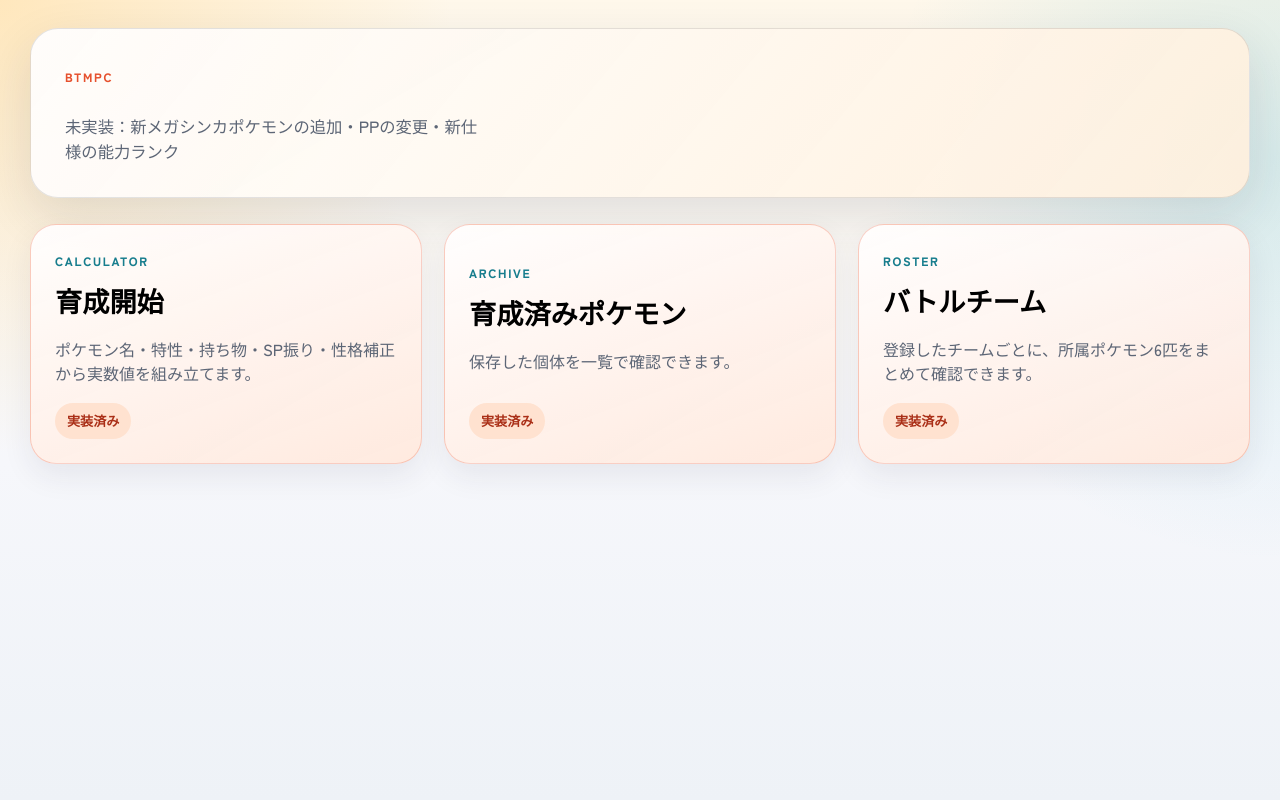
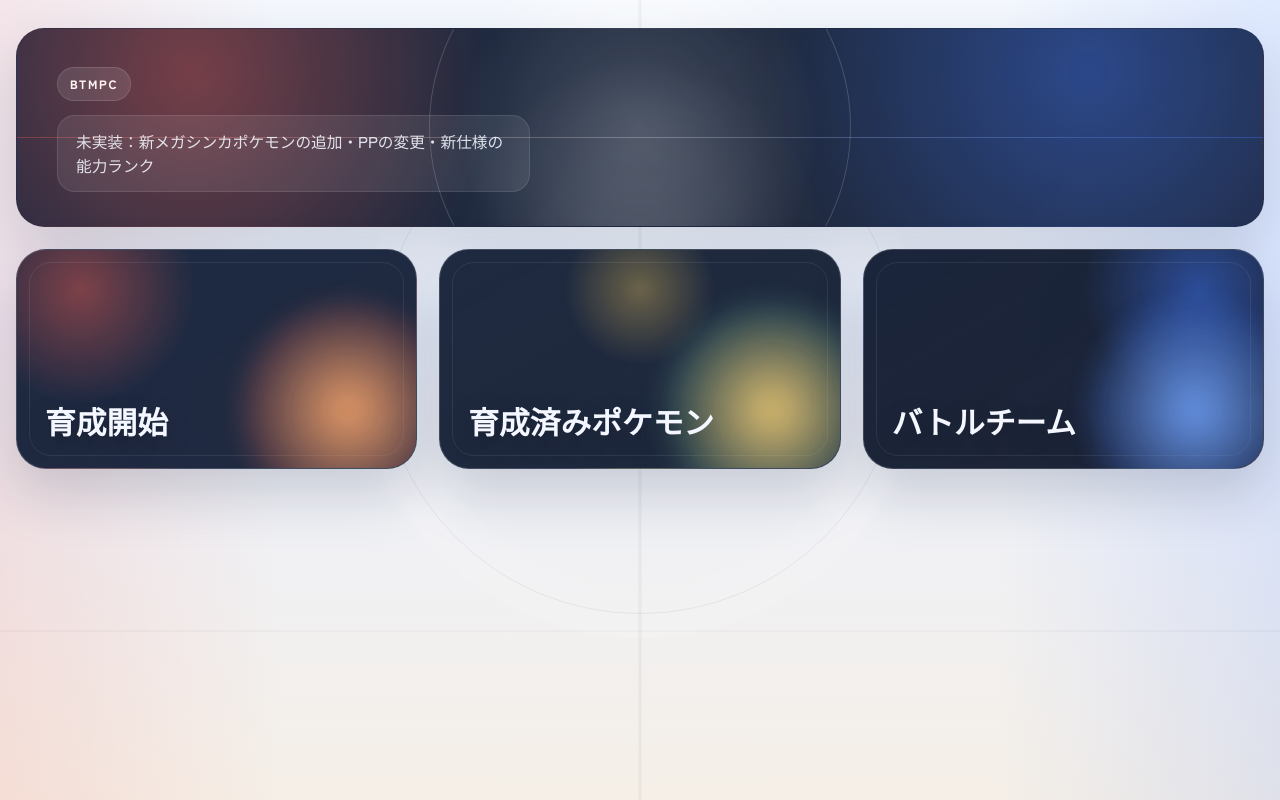
Before and after one commit to nkjm-n/Battle_management_for_pokemonchampions, a React (Vite) app: page / in a window 1280 px wide. Built offline with nearby package versions, Linux system fonts and the light colour scheme.

Commit message:
Refresh home screen with battle theme

```diff
--- a/src/App.jsx
+++ b/src/App.jsx
@@ -93,23 +93,17 @@ const homeCards = [
   {
     id: "training",
     title: "育成開始",
-    eyebrow: "Calculator",
-    description: "ポケモン名・特性・持ち物・SP振り・性格補正から実数値を組み立てます。",
-    status: "available",
+    tone: "training",
   },
   {
     id: "trained",
     title: "育成済みポケモン",
-    eyebrow: "Archive",
-    description: "保存した個体を一覧で確認できます。",
-    status: "available",
+    tone: "trained",
   },
   {
     id: "teams",
     title: "バトルチーム",
-    eyebrow: "Roster",
-    description: "登録したチームごとに、所属ポケモン6匹をまとめて確認できます。",
-    status: "available",
+    tone: "teams",
   },
 ];
 
@@ -467,18 +461,11 @@ export default function App() {
         {homeCards.map((card) => (
           <button
             key={card.id}
-            className={`home-card ${card.status === "available" ? "home-card--active" : ""}`}
+            className={`home-card home-card--${card.tone}`}
             type="button"
             onClick={() => (card.id === "training" ? openTrainingForCreate() : moveTo(card.id))}
           >
-            <div className="home-card__header">
-              <span>{card.eyebrow}</span>
-              <strong>{card.title}</strong>
-            </div>
-            <p>{card.description}</p>
-            <span className={`home-card__status home-card__status--${card.status}`}>
-              {card.status === "available" ? "実装済み" : "準備中"}
-            </span>
+            <strong className="home-card__title">{card.title}</strong>
           </button>
         ))}
       </section>
--- a/src/styles.css
+++ b/src/styles.css
@@ -5,23 +5,27 @@
   font-family: "Zen Kaku Gothic New", "Hiragino Sans", sans-serif;
   line-height: 1.5;
   font-weight: 500;
-  color: #1d2430;
+  color: #182235;
   background:
-    radial-gradient(circle at top left, rgba(255, 196, 92, 0.32), transparent 30%),
-    radial-gradient(circle at right 20%, rgba(46, 173, 206, 0.18), transparent 28%),
-    linear-gradient(180deg, #fff8eb 0%, #f6f7fb 58%, #eef2f7 100%);
-  --surface: rgba(255, 255, 255, 0.86);
-  --surface-strong: rgba(255, 255, 255, 0.94);
-  --surface-soft: rgba(254, 247, 232, 0.82);
-  --border: rgba(29, 36, 48, 0.12);
-  --shadow: 0 18px 50px rgba(35, 42, 60, 0.12);
-  --shadow-soft: 0 12px 30px rgba(35, 42, 60, 0.08);
-  --accent: #e6512e;
-  --accent-deep: #aa2f17;
-  --accent-soft: #ffe2d0;
-  --ink-soft: #5d6676;
-  --teal: #177d8d;
-  --teal-soft: #d9f2f5;
+    radial-gradient(circle at 16% 14%, rgba(255, 98, 98, 0.28), transparent 26%),
+    radial-gradient(circle at 84% 14%, rgba(70, 133, 255, 0.28), transparent 28%),
+    radial-gradient(circle at 50% 28%, rgba(255, 255, 255, 0.74), transparent 16%),
+    linear-gradient(180deg, #f5f9ff 0%, #ecf2ff 42%, #f5efe7 100%);
+  --surface: rgba(255, 255, 255, 0.76);
+  --surface-strong: rgba(255, 255, 255, 0.86);
+  --surface-soft: rgba(240, 245, 255, 0.78);
+  --border: rgba(24, 34, 53, 0.12);
+  --shadow: 0 22px 60px rgba(18, 29, 50, 0.16);
+  --shadow-soft: 0 14px 34px rgba(18, 29, 50, 0.1);
+  --accent: #df4b3b;
+  --accent-deep: #931f15;
+  --accent-soft: #ffe1db;
+  --ink-soft: #58647b;
+  --teal: #285fda;
+  --teal-soft: #dbe7ff;
+  --arena-red: #f05d52;
+  --arena-blue: #3f78ff;
+  --arena-night: #13213a;
 }
 
 * {
@@ -31,6 +35,41 @@
 body {
   margin: 0;
   min-width: 320px;
+  background:
+    radial-gradient(circle at 50% 12%, rgba(255, 255, 255, 0.88), transparent 18%),
+    linear-gradient(90deg, rgba(240, 93, 82, 0.12), transparent 22%, transparent 78%, rgba(63, 120, 255, 0.12)),
+    linear-gradient(180deg, #f5f9ff 0%, #ecf2ff 42%, #f5efe7 100%);
+  background-attachment: fixed;
+}
+
+body::before,
+body::after {
+  content: "";
+  position: fixed;
+  inset: auto;
+  pointer-events: none;
+  z-index: 0;
+}
+
+body::before {
+  left: 50%;
+  top: 92px;
+  width: min(520px, 76vw);
+  height: min(520px, 76vw);
+  transform: translateX(-50%);
+  border: 1px solid rgba(24, 34, 53, 0.08);
+  border-radius: 50%;
+  box-shadow:
+    0 0 0 24px rgba(255, 255, 255, 0.18),
+    inset 0 0 80px rgba(255, 255, 255, 0.34);
+  opacity: 0.75;
+}
+
+body::after {
+  inset: 0;
+  background:
+    linear-gradient(90deg, transparent 49.8%, rgba(24, 34, 53, 0.06) 50%, transparent 50.2%),
+    linear-gradient(180deg, transparent calc(100% - 170px), rgba(24, 34, 53, 0.06) calc(100% - 169px), transparent calc(100% - 168px));
 }
 
 button,
@@ -45,11 +84,13 @@ button {
 
 #root {
   min-height: 100vh;
+  position: relative;
+  z-index: 1;
 }
 
 .app-shell,
 .view-shell {
-  width: min(1220px, calc(100vw - 32px));
+  width: min(1280px, calc(100vw - 32px));
   margin: 0 auto;
   padding: 28px 0 48px;
 }
@@ -63,9 +104,9 @@ button {
 .hero {
   display: grid;
   grid-template-columns: 1fr;
-  gap: 24px;
+  gap: 18px;
   align-items: stretch;
-  margin-bottom: 26px;
+  margin-bottom: 22px;
 }
 
 .hero--compact {
@@ -86,9 +127,38 @@ button {
 
 .hero__main {
   background:
-    linear-gradient(130deg, rgba(255, 255, 255, 0.94), rgba(255, 239, 220, 0.9)),
-    linear-gradient(150deg, rgba(230, 81, 46, 0.1), transparent 45%);
-  padding: 34px;
+    radial-gradient(circle at 14% 22%, rgba(240, 93, 82, 0.42), transparent 28%),
+    radial-gradient(circle at 86% 22%, rgba(63, 120, 255, 0.4), transparent 30%),
+    radial-gradient(circle at 50% 110%, rgba(255, 255, 255, 0.16), transparent 28%),
+    linear-gradient(140deg, rgba(19, 33, 58, 0.96), rgba(20, 28, 47, 0.95));
+  color: #f5f8ff;
+  padding: 38px 40px 34px;
+  position: relative;
+  overflow: hidden;
+  isolation: isolate;
+}
+
+.hero__main::before {
+  content: "";
+  position: absolute;
+  left: 50%;
+  bottom: -112px;
+  width: min(420px, 52vw);
+  height: min(420px, 52vw);
+  transform: translateX(-50%);
+  border-radius: 50%;
+  border: 1px solid rgba(255, 255, 255, 0.16);
+  background: radial-gradient(circle, rgba(255, 255, 255, 0.18), transparent 62%);
+  z-index: -1;
+}
+
+.hero__main::after {
+  content: "";
+  position: absolute;
+  inset: auto 0 88px;
+  height: 1px;
+  background: linear-gradient(90deg, rgba(240, 93, 82, 0.35), rgba(255, 255, 255, 0.24), rgba(63, 120, 255, 0.35));
+  z-index: -1;
 }
 
 .hero__panel {
@@ -104,16 +174,22 @@ button {
   display: inline-flex;
   align-items: center;
   gap: 8px;
-  margin: 0 0 10px;
+  margin: 0 0 14px;
+  padding: 7px 12px;
+  border-radius: 999px;
+  background: rgba(255, 255, 255, 0.1);
+  border: 1px solid rgba(255, 255, 255, 0.12);
   font-size: 0.76rem;
   font-weight: 800;
   letter-spacing: 0.14em;
   text-transform: uppercase;
-  color: var(--accent);
+  color: #fff3f1;
 }
 
 .section-heading__eyebrow {
   color: var(--teal);
+  background: rgba(40, 95, 218, 0.08);
+  border-color: rgba(40, 95, 218, 0.14);
 }
 
 .hero h1,
@@ -130,10 +206,14 @@ button {
 }
 
 .hero__copy {
-  margin: 18px 0 0;
-  max-width: 52ch;
-  color: var(--ink-soft);
-  font-size: 1.02rem;
+  margin: 0;
+  max-width: 60ch;
+  color: rgba(245, 248, 255, 0.88);
+  font-size: 0.98rem;
+  padding: 14px 18px;
+  border-radius: 18px;
+  background: rgba(255, 255, 255, 0.08);
+  border: 1px solid rgba(255, 255, 255, 0.1);
 }
 
 .hero__panel-label {
@@ -191,6 +271,7 @@ button {
 
 .home-grid {
   grid-template-columns: repeat(3, minmax(0, 1fr));
+  align-items: stretch;
 }
 
 .training-layout {
@@ -513,72 +594,92 @@ button {
 
 .home-card {
   position: relative;
-  min-height: 240px;
-  padding: 24px;
-  border-radius: 26px;
-  border: 1px solid var(--border);
-  background: var(--surface);
-  box-shadow: var(--shadow-soft);
+  display: flex;
+  align-items: flex-end;
+  min-height: 220px;
+  padding: 28px;
+  overflow: hidden;
+  border-radius: 30px;
+  border: 1px solid rgba(255, 255, 255, 0.16);
+  background:
+    linear-gradient(150deg, rgba(19, 33, 58, 0.94), rgba(17, 24, 43, 0.94));
+  box-shadow: 0 24px 56px rgba(18, 29, 50, 0.18);
   text-align: left;
+  color: #f4f7ff;
   transition:
-    transform 160ms ease,
-    box-shadow 160ms ease,
-    border-color 160ms ease;
+    transform 180ms ease,
+    box-shadow 180ms ease,
+    border-color 180ms ease;
+}
+
+.home-card::before {
+  content: "";
+  position: absolute;
+  inset: 12px;
+  border-radius: 22px;
+  border: 1px solid rgba(255, 255, 255, 0.08);
+}
+
+.home-card::after {
+  content: "";
+  position: absolute;
+  right: -42px;
+  bottom: -52px;
+  width: 220px;
+  height: 220px;
+  border-radius: 50%;
+  filter: blur(12px);
+  opacity: 0.92;
 }
 
 .home-card:hover {
-  transform: translateY(-4px);
-  box-shadow: var(--shadow);
-}
-
-.home-card--active {
+  transform: translateY(-6px) scale(1.01);
+  box-shadow: 0 28px 64px rgba(18, 29, 50, 0.24);
+}
+
+.home-card:focus-visible {
+  outline: 3px solid rgba(40, 95, 218, 0.22);
+  outline-offset: 3px;
+}
+
+.home-card--training {
   background:
-    linear-gradient(160deg, rgba(255, 255, 255, 0.95), rgba(255, 232, 220, 0.92)),
-    linear-gradient(150deg, rgba(230, 81, 46, 0.1), transparent);
-  border-color: rgba(230, 81, 46, 0.26);
-}
-
-.home-card__header span {
-  display: block;
-  margin-bottom: 12px;
-  font-size: 0.76rem;
-  font-weight: 800;
-  letter-spacing: 0.14em;
-  text-transform: uppercase;
-  color: var(--teal);
-}
-
-.home-card__header strong {
+    radial-gradient(circle at 16% 18%, rgba(240, 93, 82, 0.46), transparent 30%),
+    linear-gradient(150deg, rgba(19, 33, 58, 0.96), rgba(21, 31, 54, 0.95));
+}
+
+.home-card--training::after {
+  background: radial-gradient(circle, rgba(255, 170, 109, 0.96), rgba(240, 93, 82, 0.18) 66%, transparent 74%);
+}
+
+.home-card--trained {
+  background:
+    radial-gradient(circle at 50% 18%, rgba(255, 209, 92, 0.34), transparent 28%),
+    linear-gradient(150deg, rgba(21, 33, 56, 0.96), rgba(18, 28, 49, 0.95));
+}
+
+.home-card--trained::after {
+  background: radial-gradient(circle, rgba(255, 216, 120, 0.92), rgba(99, 203, 170, 0.18) 66%, transparent 74%);
+}
+
+.home-card--teams {
+  background:
+    radial-gradient(circle at 84% 18%, rgba(63, 120, 255, 0.48), transparent 30%),
+    linear-gradient(150deg, rgba(17, 28, 51, 0.96), rgba(18, 24, 43, 0.95));
+}
+
+.home-card--teams::after {
+  background: radial-gradient(circle, rgba(114, 165, 255, 0.96), rgba(63, 120, 255, 0.18) 66%, transparent 74%);
+}
+
+.home-card__title {
+  position: relative;
+  z-index: 1;
   display: block;
   font-family: "M PLUS Rounded 1c", "Zen Kaku Gothic New", sans-serif;
-  font-size: 1.7rem;
-}
-
-.home-card p {
-  margin: 14px 0 52px;
-  color: var(--ink-soft);
-}
-
-.home-card__status {
-  position: absolute;
-  left: 24px;
-  bottom: 24px;
-  display: inline-flex;
-  align-items: center;
-  border-radius: 999px;
-  padding: 8px 12px;
-  font-size: 0.82rem;
-  font-weight: 700;
-}
-
-.home-card__status--available {
-  background: var(--accent-soft);
-  color: var(--accent-deep);
-}
-
-.home-card__status--planned {
-  background: rgba(93, 102, 118, 0.12);
-  color: var(--ink-soft);
+  font-size: clamp(1.68rem, 2.4vw, 2.15rem);
+  line-height: 1.12;
+  text-shadow: 0 8px 24px rgba(0, 0, 0, 0.26);
 }
 
 .battle-team-list {
@@ -588,9 +689,13 @@ button {
 
 .battle-team-card {
   width: 100%;
-  border: 1px solid rgba(29, 36, 48, 0.1);
+  border: 1px solid rgba(24, 34, 53, 0.1);
   border-radius: 26px;
-  background: rgba(255, 255, 255, 0.9);
+  background:
+    linear-gradient(180deg, rgba(255, 255, 255, 0.9), rgba(242, 247, 255, 0.84)),
+    radial-gradient(circle at top left, rgba(240, 93, 82, 0.08), transparent 34%),
+    radial-gradient(circle at top right, rgba(63, 120, 255, 0.08), transparent 38%);
+  box-shadow: var(--shadow-soft);
   padding: 18px;
   text-align: left;
 }
@@ -804,9 +909,13 @@ button {
 }
 
 .trained-card {
-  border: 1px solid rgba(29, 36, 48, 0.1);
+  border: 1px solid rgba(24, 34, 53, 0.1);
   border-radius: 24px;
-  background: rgba(255, 255, 255, 0.9);
+  background:
+    linear-gradient(180deg, rgba(255, 255, 255, 0.9), rgba(242, 247, 255, 0.84)),
+    radial-gradient(circle at top left, rgba(240, 93, 82, 0.07), transparent 32%),
+    radial-gradient(circle at top right, rgba(63, 120, 255, 0.08), transparent 36%);
+  box-shadow: var(--shadow-soft);
   padding: 18px 18px 18px;
 }
 
@@ -976,6 +1085,11 @@ button {
   gap: 16px;
   align-items: center;
   margin-bottom: 18px;
+  padding: 12px 14px;
+  border: 1px solid rgba(24, 34, 53, 0.08);
+  border-radius: 22px;
+  background: linear-gradient(180deg, rgba(255, 255, 255, 0.74), rgba(243, 248, 255, 0.66));
+  box-shadow: var(--shadow-soft);
 }
 
 .view-shell--training .topbar {
@@ -1016,11 +1130,26 @@ button {
   align-items: center;
   justify-content: center;
   gap: 8px;
-  border: 1px solid rgba(29, 36, 48, 0.16);
+  border: 1px solid rgba(24, 34, 53, 0.16);
   border-radius: 999px;
-  background: rgba(255, 255, 255, 0.82);
-  color: #202633;
+  background: linear-gradient(180deg, rgba(255, 255, 255, 0.92), rgba(237, 243, 255, 0.82));
+  color: #182235;
   padding: 10px 16px;
+  box-shadow:
+    inset 0 1px 0 rgba(255, 255, 255, 0.82),
+    0 8px 18px rgba(18, 29, 50, 0.08);
+  transition:
+    transform 140ms ease,
+    border-color 140ms ease,
+    box-shadow 140ms ease;
+}
+
+.ghost-button:hover:not(:disabled) {
+  transform: translateY(-1px);
+  border-color: rgba(40, 95, 218, 0.28);
+  box-shadow:
+    inset 0 1px 0 rgba(255, 255, 255, 0.88),
+    0 12px 24px rgba(18, 29, 50, 0.12);
 }
 
 .ghost-button:disabled {
@@ -1030,9 +1159,10 @@ button {
 
 .panel {
   border-radius: 28px;
-  border: 1px solid var(--border);
+  border: 1px solid rgba(24, 34, 53, 0.1);
   box-shadow: var(--shadow-soft);
   padding: 24px;
+  backdrop-filter: blur(14px);
 }
 
 .view-shell--training .panel {
@@ -1040,11 +1170,16 @@ button {
 }
 
 .panel--strong {
-  background: rgba(255, 255, 255, 0.94);
+  background:
+    linear-gradient(180deg, rgba(255, 255, 255, 0.9), rgba(243, 248, 255, 0.82)),
+    radial-gradient(circle at top left, rgba(240, 93, 82, 0.06), transparent 30%),
+    radial-gradient(circle at top right, rgba(63, 120, 255, 0.08), transparent 34%);
 }
 
 .panel--soft {
-  background: var(--surface-soft);
+  background:
+    linear-gradient(180deg, rgba(248, 251, 255, 0.88), rgba(238, 245, 255, 0.76)),
+    radial-gradient(circle at top right, rgba(63, 120, 255, 0.08), transparent 36%);
 }
 
 .section-heading {
```
